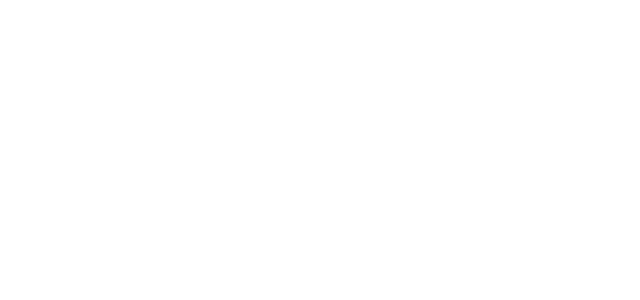
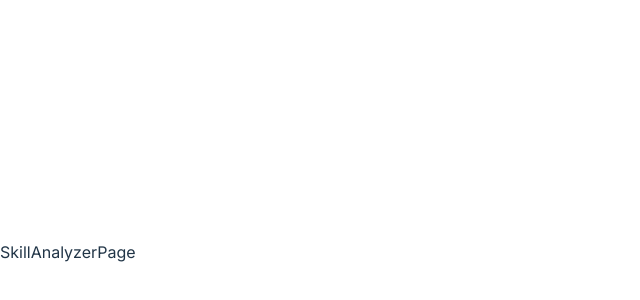
Before and after one commit to Yi-99/are-you-gapped, a React (Vite) app in the folder frontend/: page /skill-analyze in a window 1280 px wide. Before the commit this address had no page. Shown: the part 148-448 px from the top of the page, without its empty margins (0-640 px from the left). Built offline with nearby package versions, Linux system fonts and the light colour scheme.

Commit message:
chore: rename page

```diff
--- a/frontend/src/App.jsx
+++ b/frontend/src/App.jsx
@@ -4,7 +4,7 @@ import './App.css'
 import { UserContext } from './UserContext.jsx';
 import { v4 as uuidv4 } from 'uuid';
 import { BrowserRouter as Router, Route, Routes } from 'react-router-dom';
-import SkillAnalyzerPage from './SkillAnalyzerPage.jsx'
+import SkillAnalyzerPage from './SkillAnalyzePage.jsx'
 import HomePage from './HomePage.jsx'
 
 function App() {
@@ -18,7 +18,7 @@ function App() {
 			<Router>
 					<Routes>
 						<Route path="/" element={<HomePage/>}/>
-						<Route path="/skill-analyzer" element={<SkillAnalyzerPage/>}/>
+						<Route path="/skill-analyze" element={<SkillAnalyzerPage/>}/>
 					</Routes>
 			</Router>
 		</UserContext.Provider>
--- /dev/null
+++ b/frontend/src/SkillAnalyzePage.jsx
@@ -0,0 +1,12 @@
+import React, { useContext } from 'react'
+import { UserContext } from './UserContext.jsx'
+
+const SkillAnalyzePage = () => {
+	const { user } = useContext(UserContext);
+
+	return (
+		<div>SkillAnalyzerPage</div>
+	)
+}
+
+export default SkillAnalyzePage
--- a/frontend/src/SkillAnalyzerPage.jsx
+++ /dev/null
@@ -1,9 +0,0 @@
-import React from 'react'
-
-const SkillAnalyzePage = () => {
-	return (
-		<div>SkillAnalyzerPage</div>
-	)
-}
-
-export default SkillAnalyzePage
--- a/frontend/src/component/SkillGapAnalyzerModal.jsx
+++ b/frontend/src/component/SkillGapAnalyzerModal.jsx
@@ -39,7 +39,7 @@ export const SkillGapAnalyzerModal = ({ showModal, setShowModal }) => {
 								<span>John Doe</span>
 							</div>
 							<div className="info-container w-max h-fit m-4 p-4 flex flex-col justify-center items-center">
-								<Link to="/skill-analyzer" className="link text-white bg-[#185440] p-2 rounded-md shadow-md">
+								<Link to="/skill-analyze" className="link text-white bg-[#185440] p-2 rounded-md shadow-md">
 									ARE YOU GAPPED? Start Skill Analysis
 								</Link>
 							</div>
```
